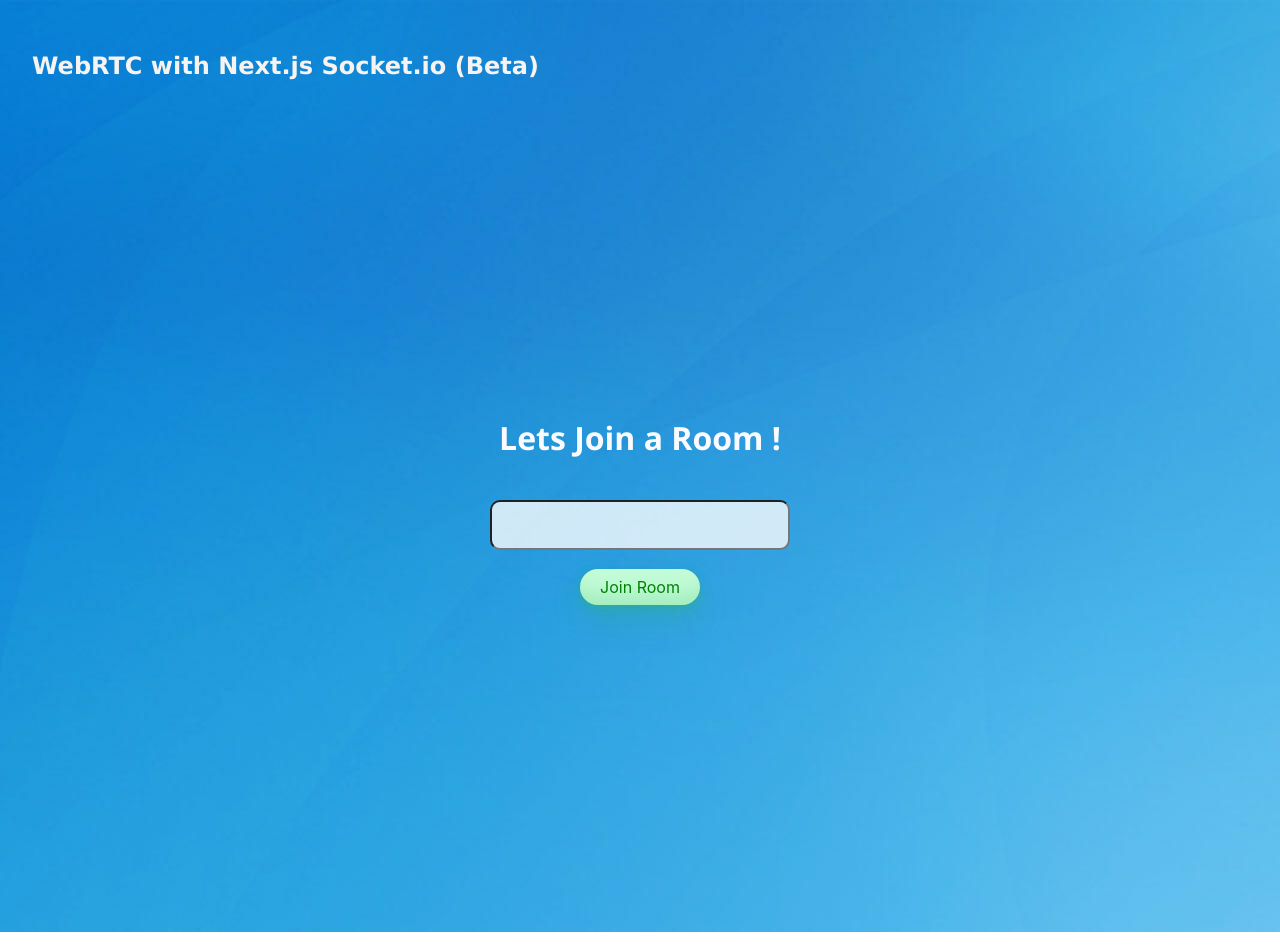
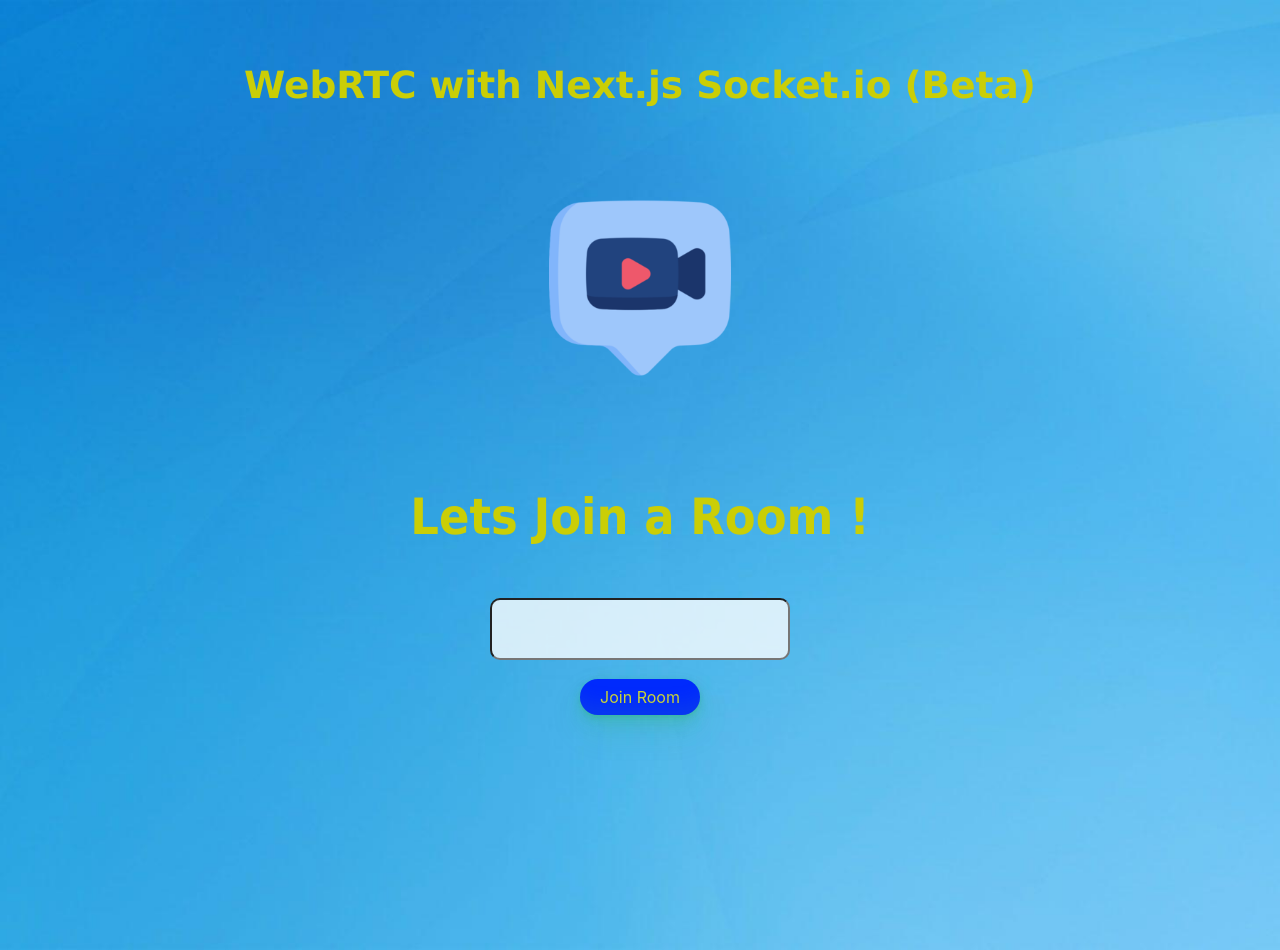
Before and after one commit to Zayant21/WebRtc-Next, a Next.js app: page / in a window 1280 px wide. Built offline with nearby package versions, Linux system fonts and the light colour scheme.

Commit message:
UI Changes

```diff
--- a/pages/index.tsx
+++ b/pages/index.tsx
@@ -26,11 +26,15 @@ export default function Home() {
       <h2>WebRTC with Next.js Socket.io (Beta)</h2>
       </div>
 
+      <div className ={styles.image_container}>
+        <h3></h3>
+      </div>
+
       <main className={styles.main}>
       <h1>Lets Join a Room !</h1>
 
-       <input onChange={(e) => setRoomName(e.target.value)} value={roomName} className={styles.heading2} />
-       <button onClick={joinRoom} type="button" className={styles.fancybutton}>Join Room</button>
+      <input onChange={(e) => setRoomName(e.target.value)} value={roomName} className={styles.heading2} />
+      <button onClick={joinRoom} type="button" className={styles.fancybutton}>Join Room</button>
       </main>
       </div>
   )
--- a/pages/room/[id].js
+++ b/pages/room/[id].js
@@ -22,7 +22,7 @@ const Room = () => {
   const peerVideoRef = useRef();
   const rtcConnectionRef = useRef(null);
   const socketRef = useRef();
-  const userStreamRef = useRef();
+  const userStreamRef = useRef(false);
   const hostRef = useRef(false);
 
   const { id: roomName } = router.query;
--- a/styles/Home.module.css
+++ b/styles/Home.module.css
@@ -2,40 +2,52 @@
 .index_container {
   padding: 2rem;
   background-image: url("../img/main/back1.jpg");
-
+  height: 100%;
+  background-position: center;
+  background-repeat: no-repeat;
+  background-size: cover;
 }
 
-
+.image_container {
+  background-image: url("../img/main/logo.png");
+  height: 300px;
+  width: 100%;
+  background-position: center;
+  background-repeat: no-repeat;
+  background-size: 15%;
+}
 
 .heading{
-color: rgb(246, 243, 240);
-font-family: 'Lucida Sans';
+color: #cace06;
+font-family: 'Verdana';
+font-size: 25px;
 border-radius: 10px;
+text-align: center;
 }
 
 .heading2{
   color: rgb(0, 0, 0);
-  font-family: 'Times New Roman', Times, serif;
+  font-family: 'Arial';
   font-size: larger;
   border-radius: 10px;
   background-color:rgba(255, 255, 255, 0.78);
   padding:1%;
   width: 300px;
-  height: 50px;
+  height: -10px;
   margin-top: .5cm;
   margin-bottom:.5cm;
-
   }
 
 .main {
-  color: #fbfbff;
-  font-family:'Segoe UI', Tahoma, Geneva, Verdana, sans-serif; font-size: medium;
-  min-height: 100vh;
+  color: #cace06;
+  font-family:'Tahoma';
+  font-size: 25px;
+  min-height: 60vh;
   padding: 1rem 0;
   flex: 1;
   display: flex;
   flex-direction: column;
-  justify-content: center;
+  justify-content: center top 50px;
   align-items: center;
 }
 
@@ -158,14 +170,15 @@ border-radius: 10px;
 
 .index{
   background-color: #abc0ca;
-  background-image: url("../img/main/back2.jpg");
+  background-image: url("../img/main/back3.jpg");
   min-height: 100vh;
 }
+
 .mainbox{
   width:fit-content;
   padding: 1%;
   overflow:hidden;
-  margin-left: 25%;
+  margin-left: 28.25%;
   margin-bottom: 5px;
 }
 
@@ -187,10 +200,10 @@ border-radius: 10px;
 
 .fancybutton {
 
-  background-color: #c2fbd7;
+  background-color: #002afd;
   border-radius: 100px;
-  box-shadow: rgba(44, 187, 99, .2) 0 -25px 18px -14px inset,rgba(44, 187, 99, .15) 0 1px 2px,rgba(44, 187, 99, .15) 0 2px 4px,rgba(44, 187, 99, .15) 0 4px 8px,rgba(44, 187, 99, .15) 0 8px 16px,rgba(44, 187, 99, .15) 0 16px 32px;
-  color: green;
+  box-shadow: rgba(44, 118, 187, 0.2) 0 -25px 18px -14px inset,rgba(44, 187, 99, .15) 0 1px 2px,rgba(44, 187, 99, .15) 0 2px 4px,rgba(44, 187, 99, .15) 0 4px 8px,rgba(44, 187, 99, .15) 0 8px 16px,rgba(44, 187, 99, .15) 0 16px 32px;
+  color: rgb(201, 211, 56);
   cursor: pointer;
   display: inline-block;
   font-family: CerebriSans-Regular,-apple-system,system-ui,Roboto,sans-serif;
```
